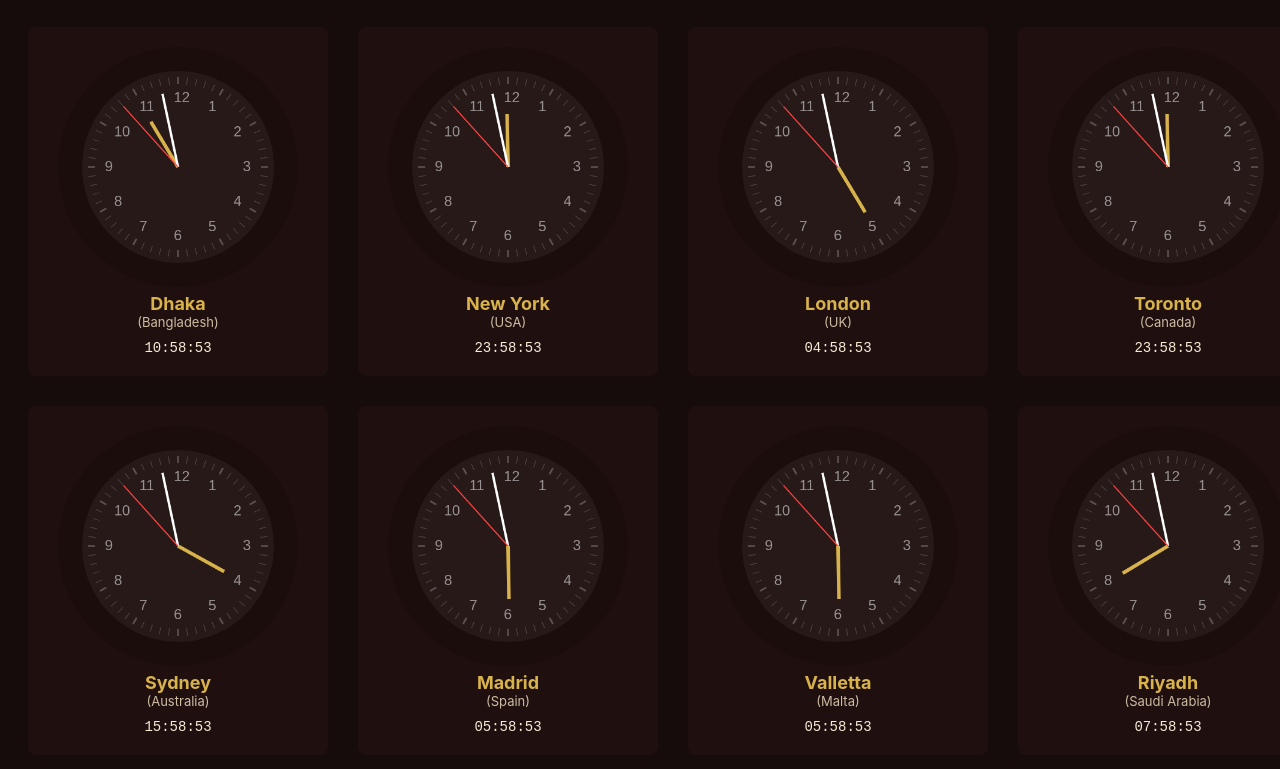
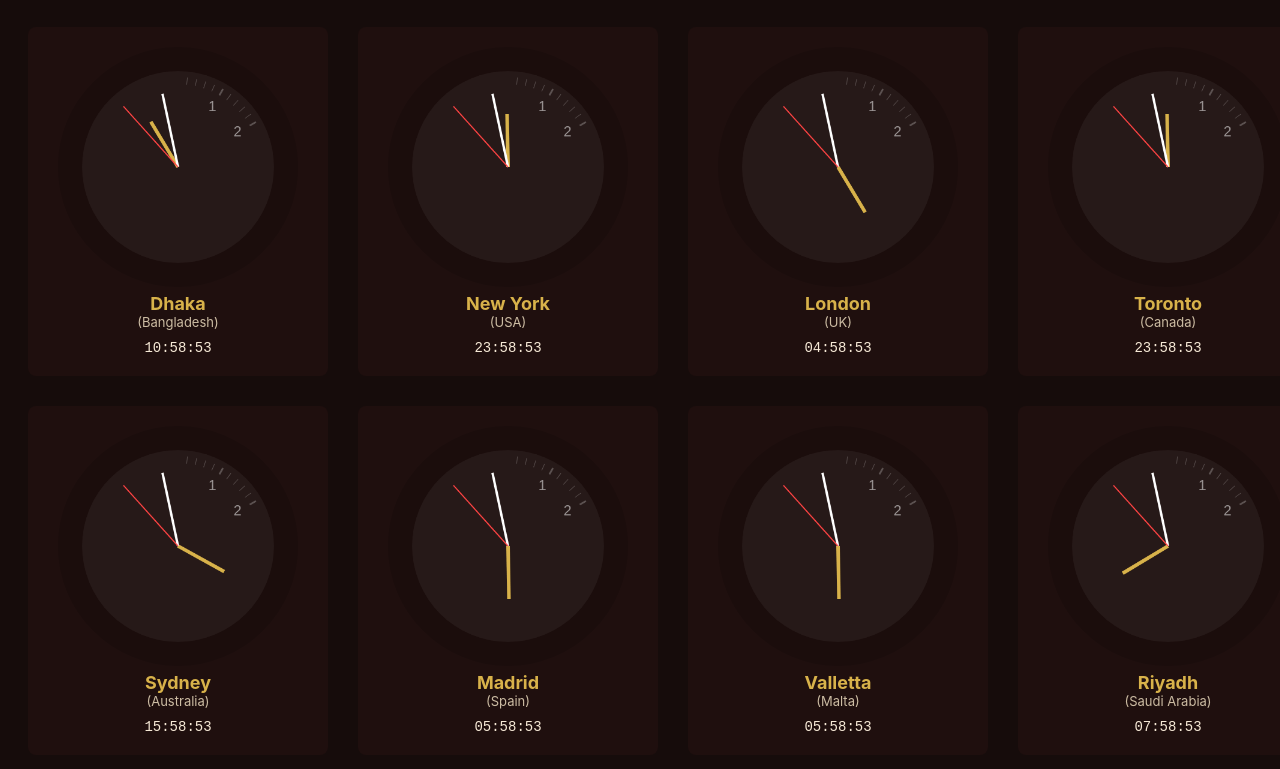
Before and after one commit to Jakia5876/Eight-county-live-watch, a plain HTML site: page index.html in a window 1280 px wide. Shown: the part 91-860 px from the top of the page. Drawn offline with Linux system fonts and the light colour scheme.

Commit message:
Update index.html

```diff
--- a/index.html
+++ b/index.html
@@ -148,7 +148,7 @@ function drawClock(canvas,h,m,s){
   ctx.font="24px Arial";
   ctx.fillStyle="#fff8";
 
-  for(let i=1;i<=60;i++){
+  for(let i=1;i<=10;i++){
     ctx.rotate(Math.PI/30);
 
     // minute ticks
```
